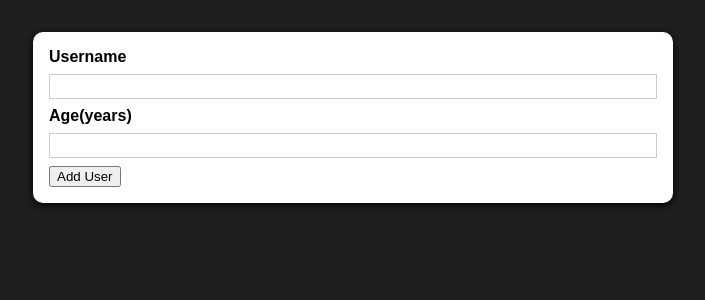
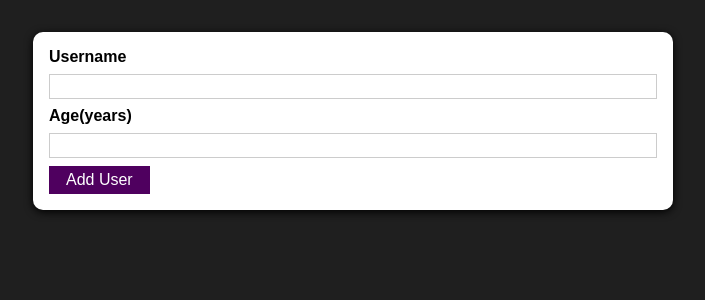
Before and after one commit to kapiljhajhria/react-users-management, a React (Create React App) app: page / in a window 1280 px wide. Shown: the top 300 px of the page, without its empty margins (287-992 px from the left). Built offline with nearby package versions, Linux system fonts and the light colour scheme.

Commit message:
Button Styled

```diff
--- /dev/null
+++ b/src/Components/UI/Button.jsx
@@ -0,0 +1,13 @@
+import React from "react";
+import classes from "./Button.module.css";
+export default function Button(props) {
+  return (
+    <button
+      className={classes.button}
+      type={props.type || "button"}
+      onClick={props.onClick}
+    >
+      {props.children}
+    </button>
+  );
+}
--- /dev/null
+++ b/src/Components/UI/Button.module.css
@@ -0,0 +1,18 @@
+.button {
+  font: inherit;
+  border: 1px solid #4f005f;
+  background: #4f005f;
+  color: white;
+  padding: 0.25rem 1rem;
+  cursor: pointer;
+}
+
+.button:hover,
+.button:active {
+  background: #741188;
+  border-color: #741188;
+}
+
+.button:focus {
+  outline: none;
+}
--- a/src/Components/Users/AddUser.jsx
+++ b/src/Components/Users/AddUser.jsx
@@ -1,6 +1,7 @@
 import React from "react";
 import Card from "../UI/Card";
 import classes from "./AddUser.module.css";
+import Button from "../UI/Button";
 
 export default function AddUser(props) {
   const addUserHandler = (e) => {
@@ -14,7 +15,7 @@ export default function AddUser(props) {
         <input id="username" type="text" />
         <label htmlFor="age">Age(years)</label>
         <input id="age" type="number" />
-        <button type="submit">Add User</button>
+        <Button type="submit">Add User</Button>
       </form>
     </Card>
   );
```
